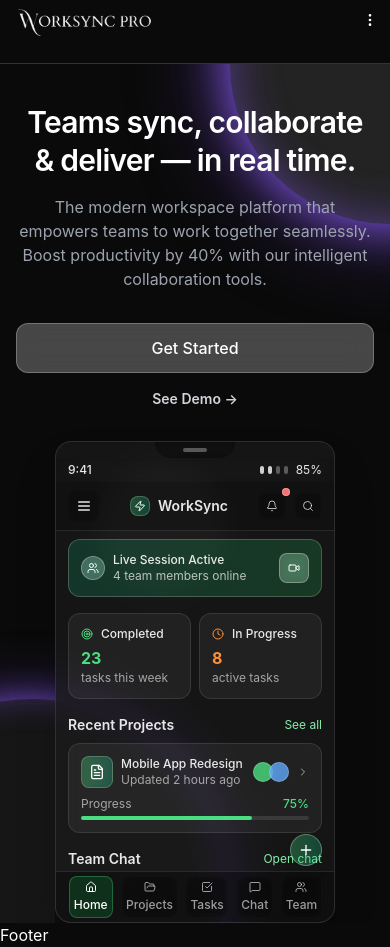
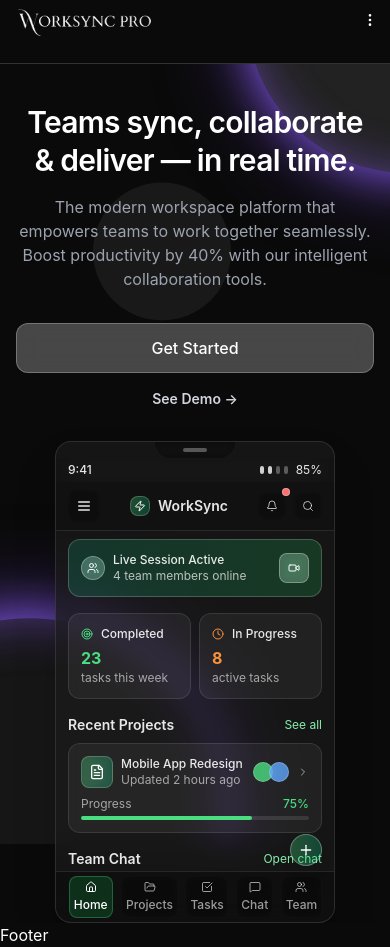
Before and after one commit to vivekreck/worksync-pro-web, a React (Vite) app: page / in a window 390 px wide. Built offline with nearby package versions, Linux system fonts and the light colour scheme.

Commit message:
feat(landing): add background animation across entire page

```diff
--- a/src/components/features/marketing/AnimatedBackground.tsx
+++ b/src/components/features/marketing/AnimatedBackground.tsx
@@ -2,7 +2,7 @@ import { motion } from 'framer-motion'
 
 export function AnimatedBackground() {
   return (
-    <div className="absolute inset-0 overflow-hidden mx-auto">
+    <div className="fixed inset-0 overflow-hidden pointer-events-none">
       {/* Top-right glowing circle */}
       <motion.div
         className="absolute -top-40 -right-40 w-80 h-80 bg-white/10 rounded-full"
@@ -11,9 +11,11 @@ export function AnimatedBackground() {
             '0 0 30px rgba(139, 92, 246, 0.6), 0 0 60px rgba(139, 92, 246, 0.4), inset 0 0 30px rgba(139, 92, 246, 0.3)',
             '0 0 50px rgba(139, 92, 246, 0.9), 0 0 100px rgba(139, 92, 246, 0.6), inset 0 0 50px rgba(139, 92, 246, 0.5)',
           ],
+          x: [0, 20, 0],
+          y: [0, 15, 0],
         }}
         transition={{
-          duration: 2,
+          duration: 4,
           repeat: Infinity,
           repeatType: 'reverse',
           ease: 'easeInOut',
@@ -28,9 +30,11 @@ export function AnimatedBackground() {
             '0 0 30px rgba(139, 92, 246, 0.6), 0 0 60px rgba(139, 92, 246, 0.4), inset 0 0 30px rgba(139, 92, 246, 0.3)',
             '0 0 50px rgba(139, 92, 246, 0.9), 0 0 100px rgba(139, 92, 246, 0.6), inset 0 0 50px rgba(139, 92, 246, 0.5)',
           ],
+          x: [0, -25, 0],
+          y: [0, -20, 0],
         }}
         transition={{
-          duration: 2,
+          duration: 5,
           delay: 1,
           repeat: Infinity,
           repeatType: 'reverse',
@@ -38,8 +42,51 @@ export function AnimatedBackground() {
         }}
       />
 
-      {/* Middle bouncing circle (keep Tailwind animate) */}
-      <div className="absolute top-1/2 left-1/4 w-32 h-32 bg-white/10 rounded-full animate-bounce [animation-delay:0.5s]" />
+      {/* Middle floating circles */}
+      <motion.div
+        className="absolute top-1/4 left-1/4 w-32 h-32 bg-white/10 rounded-full"
+        animate={{
+          y: [0, -30, 0],
+          opacity: [0.3, 0.7, 0.3],
+          scale: [1, 1.1, 1],
+        }}
+        transition={{
+          duration: 3,
+          delay: 0.5,
+          repeat: Infinity,
+          ease: 'easeInOut',
+        }}
+      />
+
+      <motion.div
+        className="absolute top-3/4 right-1/3 w-24 h-24 bg-white/5 rounded-full"
+        animate={{
+          y: [0, 25, 0],
+          x: [0, 15, 0],
+          opacity: [0.2, 0.5, 0.2],
+        }}
+        transition={{
+          duration: 4,
+          delay: 2,
+          repeat: Infinity,
+          ease: 'easeInOut',
+        }}
+      />
+
+      <motion.div
+        className="absolute top-1/2 right-1/4 w-16 h-16 bg-white/8 rounded-full"
+        animate={{
+          y: [0, -20, 0],
+          x: [0, 10, 0],
+          opacity: [0.4, 0.8, 0.4],
+        }}
+        transition={{
+          duration: 3.5,
+          delay: 1.5,
+          repeat: Infinity,
+          ease: 'easeInOut',
+        }}
+      />
     </div>
   )
 }
--- a/src/components/features/marketing/HeroSection.tsx
+++ b/src/components/features/marketing/HeroSection.tsx
@@ -4,14 +4,10 @@ import { Link } from 'react-router-dom'
 // features
 import { DesktopMockup } from './DesktopMockup'
 import { MobileMockup } from './MobileMockup'
-import { AnimatedBackground } from './AnimatedBackground'
 
 export function HeroSection() {
   return (
-    <section className="min-h-[calc(100vh-60px)] relative overflow-hidden bg-[hsl(var(--color-background))] flex flex-col lg:flex-row items-center justify-center px-4 sm:px-6 md:px-8 lg:px-12 xl:px-16">
-      {/* Background circles */}
-      <AnimatedBackground />
-
+    <section className="min-h-[calc(100vh-60px)] flex flex-col lg:flex-row items-center justify-center px-4 sm:px-6 md:px-8 lg:px-12 xl:px-16">
       {/* Left content */}
       <div className="w-full lg:w-1/2 relative z-10 text-center lg:text-left flex items-center justify-center lg:justify-start mt-10 md:mt-0">
         <motion.div
@@ -55,7 +51,7 @@ export function HeroSection() {
         </div>
 
         {/* Mobile mockup positioning */}
-        <div className="absolute md:-right-10  xl:-right-10 bottom-[-20px] md:bottom-[-30px] lg:bottom-[-40px] w-[180px] sm:w-[200px] md:w-[220px] lg:w-[250px] isolate">
+        <div className="absolute md:-right-10 xl:-right-10 bottom-[-20px] md:bottom-[-30px] lg:bottom-[-40px] w-[180px] sm:w-[200px] md:w-[220px] lg:w-[250px] isolate">
           <div className="hidden lg:block 2xl:hidden">
             <MobileMockup size="medium" />
           </div>
--- a/src/components/features/marketing/index.ts
+++ b/src/components/features/marketing/index.ts
@@ -1,3 +1,4 @@
 export { HeroSection } from './HeroSection'
 export { DesktopMockup } from './DesktopMockup'
 export { MobileMockup } from './MobileMockup'
+export { AnimatedBackground } from './AnimatedBackground'
--- a/src/pages/marketing/LandingPage.tsx
+++ b/src/pages/marketing/LandingPage.tsx
@@ -1,9 +1,13 @@
-import { HeroSection } from '@/components/features/marketing'
+import { HeroSection, AnimatedBackground } from '@/components/features/marketing'
 
 export const LandingPage = () => {
   return (
-    <>
-      <HeroSection />
-    </>
+    <div className="relative min-h-screen overflow-hidden bg-[hsl(var(--color-background))]">
+      <AnimatedBackground />
+
+      <div className="relative z-10">
+        <HeroSection />
+      </div>
+    </div>
   )
 }
```
